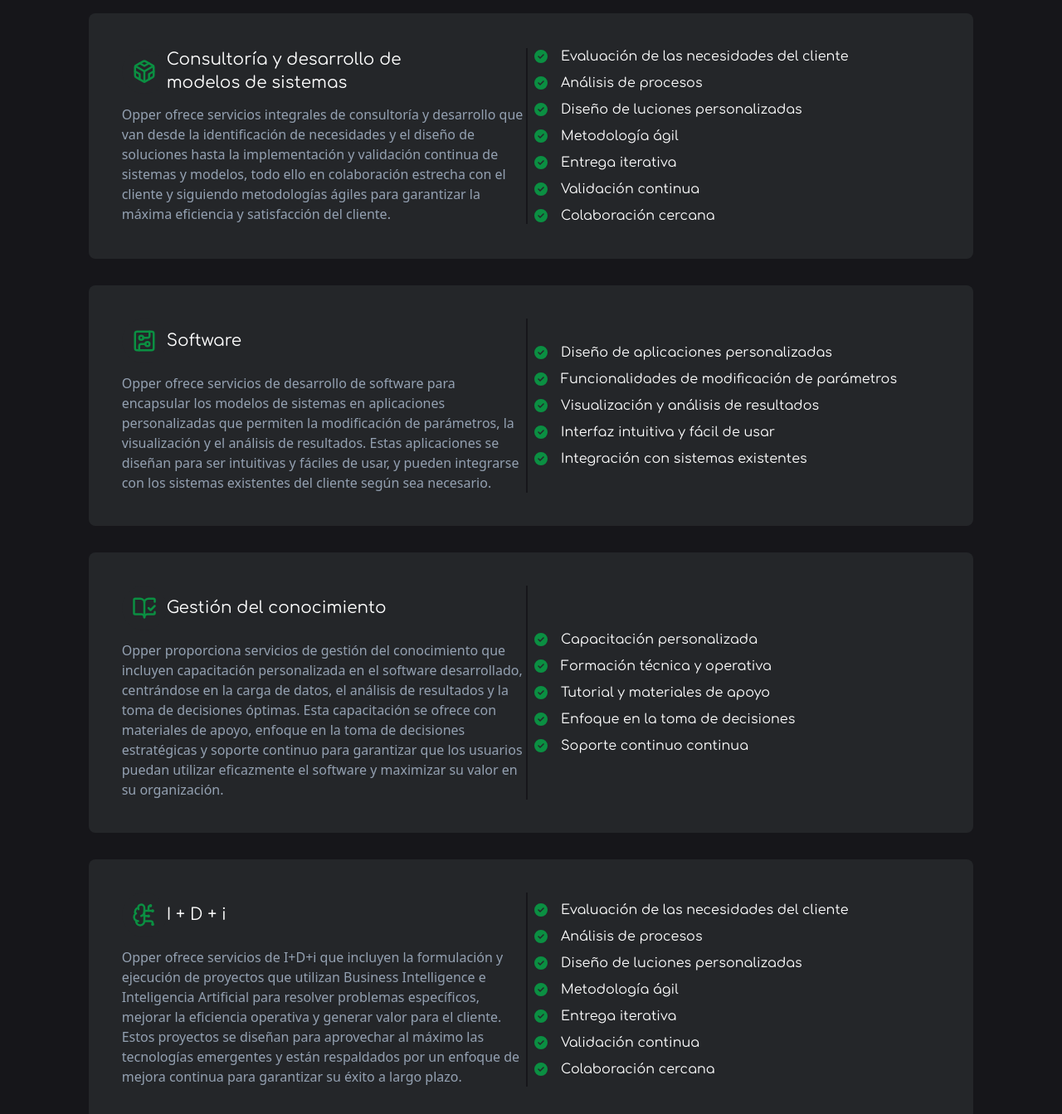
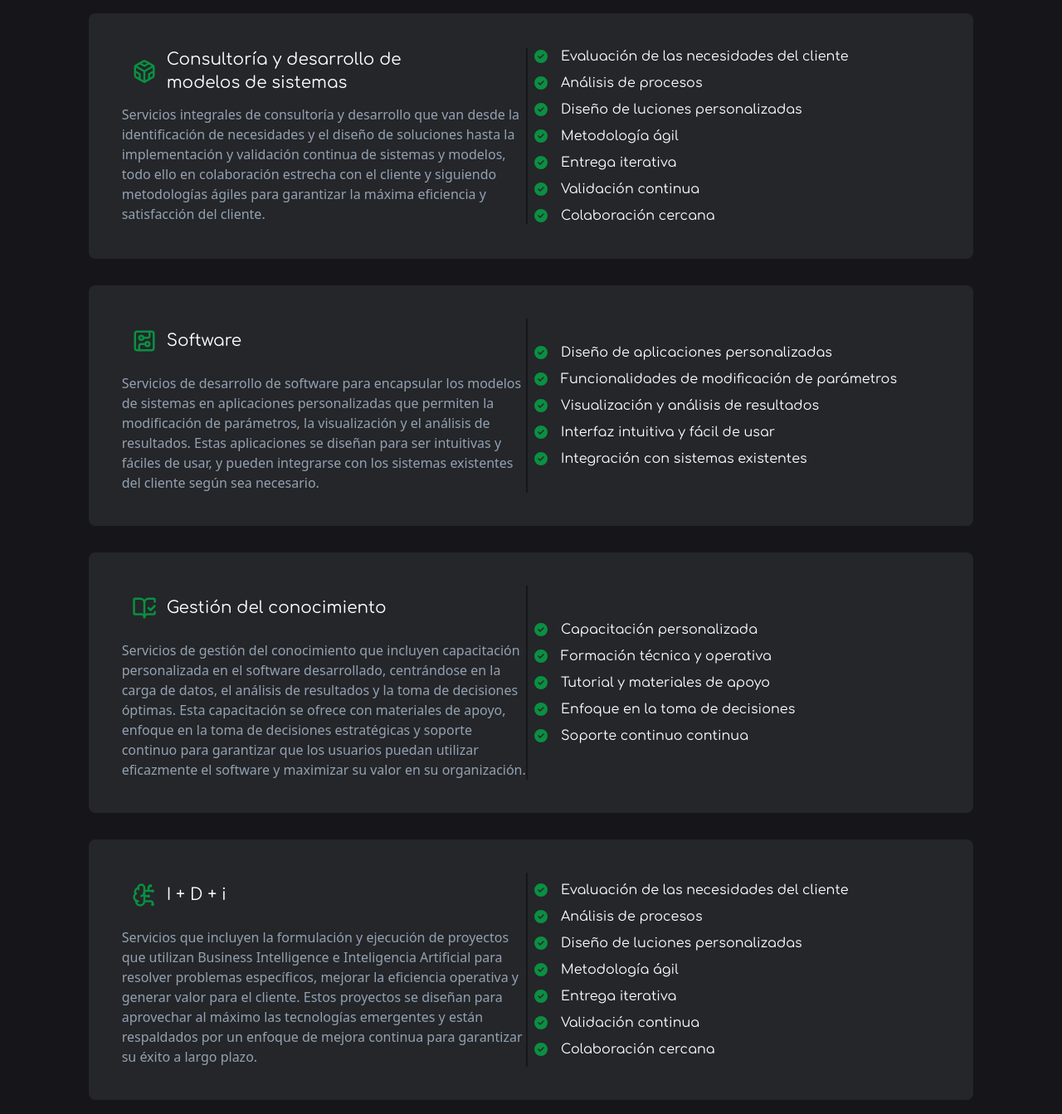
Before and after one commit to id4n4/opper-web, an Astro site: page /services in a window 1280 px wide. Shown: the part 260-1603 px from the top of the page at 83% size. Built offline with nearby package versions, Linux system fonts and the light colour scheme; Astro itself is replaced by a stand-in of ours.

Commit message:
Actualizar descripciones de servicios en ServicesList.astro

```diff
--- a/src/components/services/ServicesList.astro
+++ b/src/components/services/ServicesList.astro
@@ -12,6 +12,8 @@ import {
   service3List,
 } from "@/data/servicesData.ts";
 import ServiceItem from "./ServiceItem.astro";
+
+// inspiration: https://flowbite.com/blocks/marketing/feature/
 ---
 
 <section class="py-10">
@@ -20,28 +22,28 @@ import ServiceItem from "./ServiceItem.astro";
     <ServiceItem
       title="Consultoría y desarrollo de modelos de sistemas"
       Icon={LuCodesandbox}
-      description="Opper ofrece servicios integrales de consultoría y desarrollo que van desde la identificación de necesidades y el diseño de soluciones hasta la implementación y validación continua de sistemas y modelos, todo ello en colaboración estrecha con el cliente y siguiendo metodologías ágiles para garantizar la máxima eficiencia y satisfacción del cliente."
+      description="Servicios integrales de consultoría y desarrollo que van desde la identificación de necesidades y el diseño de soluciones hasta la implementación y validación continua de sistemas y modelos, todo ello en colaboración estrecha con el cliente y siguiendo metodologías ágiles para garantizar la máxima eficiencia y satisfacción del cliente."
       list={service1List}
     />
     <!-- SERVICE 2 -->
     <ServiceItem
       title="Software"
       Icon={LuCircuitBoard}
-      description="Opper ofrece servicios de desarrollo de software para encapsular los modelos de sistemas en aplicaciones personalizadas que permiten la modificación de parámetros, la visualización y el análisis de resultados. Estas aplicaciones se diseñan para ser intuitivas y fáciles de usar, y pueden integrarse con los sistemas existentes del cliente según sea necesario."
+      description="Servicios de desarrollo de software para encapsular los modelos de sistemas en aplicaciones personalizadas que permiten la modificación de parámetros, la visualización y el análisis de resultados. Estas aplicaciones se diseñan para ser intuitivas y fáciles de usar, y pueden integrarse con los sistemas existentes del cliente según sea necesario."
       list={service2List}
     />
     <!-- SERVICE 3 -->
     <ServiceItem
       title="Gestión del conocimiento"
       Icon={LuBookOpenCheck}
-      description="Opper proporciona servicios de gestión del conocimiento que incluyen capacitación personalizada en el software desarrollado, centrándose en la carga de datos, el análisis de resultados y la toma de decisiones óptimas. Esta capacitación se ofrece con materiales de apoyo, enfoque en la toma de decisiones estratégicas y soporte continuo para garantizar que los usuarios puedan utilizar eficazmente el software y maximizar su valor en su organización."
+      description="Servicios de gestión del conocimiento que incluyen capacitación personalizada en el software desarrollado, centrándose en la carga de datos, el análisis de resultados y la toma de decisiones óptimas. Esta capacitación se ofrece con materiales de apoyo, enfoque en la toma de decisiones estratégicas y soporte continuo para garantizar que los usuarios puedan utilizar eficazmente el software y maximizar su valor en su organización."
       list={service3List}
     />
     <!-- SERVICE 4 -->
     <ServiceItem
       title="I + D + i"
       Icon={LuBrainCircuit}
-      description="Opper ofrece servicios de I+D+i que incluyen la formulación y ejecución de proyectos que utilizan Business Intelligence e Inteligencia Artificial para resolver problemas específicos, mejorar la eficiencia operativa y generar valor para el cliente. Estos proyectos se diseñan para aprovechar al máximo las tecnologías emergentes y están respaldados por un enfoque de mejora continua para garantizar su éxito a largo plazo."
+      description="Servicios que incluyen la formulación y ejecución de proyectos que utilizan Business Intelligence e Inteligencia Artificial para resolver problemas específicos, mejorar la eficiencia operativa y generar valor para el cliente. Estos proyectos se diseñan para aprovechar al máximo las tecnologías emergentes y están respaldados por un enfoque de mejora continua para garantizar su éxito a largo plazo."
       list={service1List}
     />
   </ResponsiveLayout>
```
